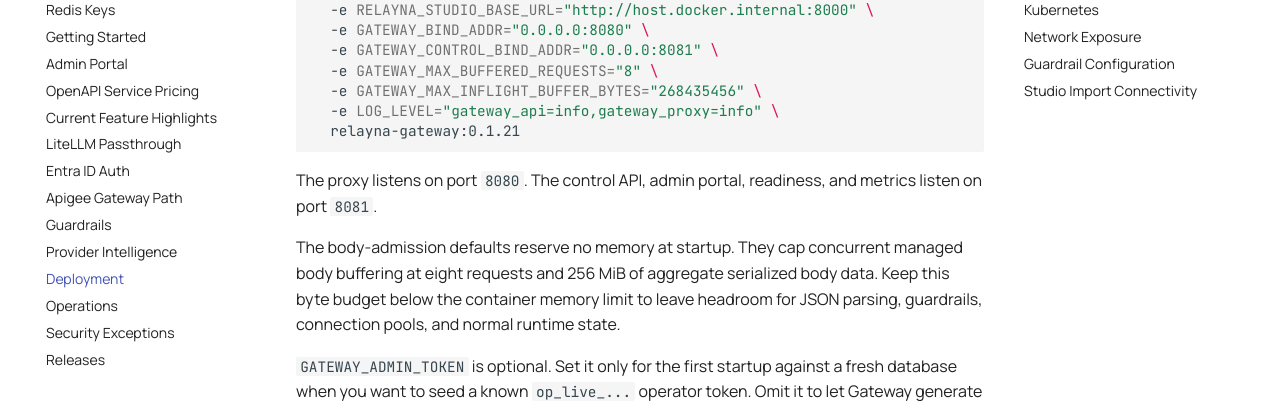
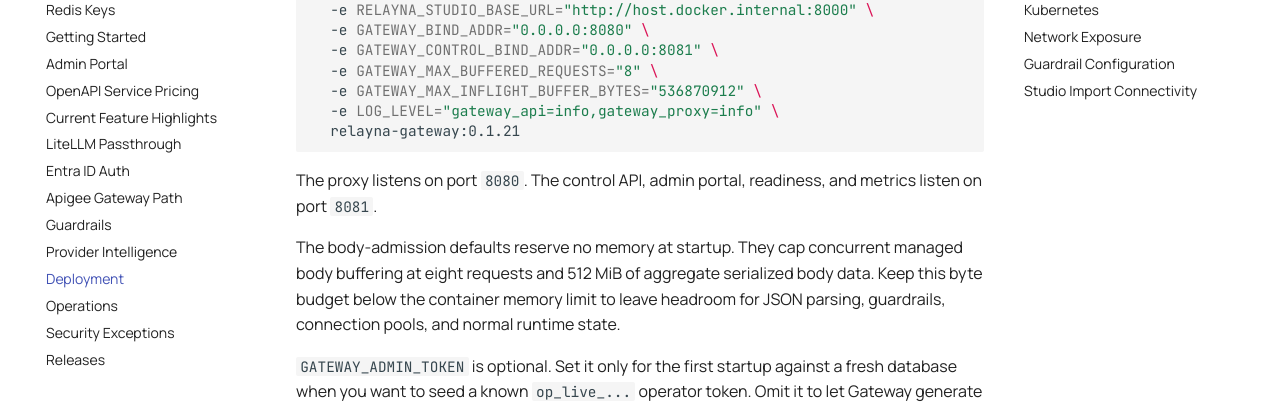
Before and after one commit to sarattha/relayna-gateway, an MkDocs documentation site: the page built from docs/deployment.md, in a window 1280 px wide and 900 px high, scrolled down 703 px. Shown: the part 179-582 px from the top of the window. Built offline with MkDocs 1.6.1 and Material for MkDocs 9.7.7, drawn with Linux system fonts in a browser that asks for light colours; comment, search, counter and statistics services are not loaded.

Commit message:
chore: raise buffered body default to 512 MiB

````diff
--- a/docs/deployment.md
+++ b/docs/deployment.md
@@ -41,7 +41,7 @@
   -e GATEWAY_BIND_ADDR="0.0.0.0:8080" \
   -e GATEWAY_CONTROL_BIND_ADDR="0.0.0.0:8081" \
   -e GATEWAY_MAX_BUFFERED_REQUESTS="8" \
-  -e GATEWAY_MAX_INFLIGHT_BUFFER_BYTES="268435456" \
+  -e GATEWAY_MAX_INFLIGHT_BUFFER_BYTES="536870912" \
   -e LOG_LEVEL="gateway_api=info,gateway_proxy=info" \
   relayna-gateway:0.1.21
 ```
@@ -49,7 +49,7 @@
 The proxy listens on port `8080`. The control API, admin portal, readiness, and metrics listen on port `8081`.
 
 The body-admission defaults reserve no memory at startup. They cap concurrent
-managed body buffering at eight requests and 256 MiB of aggregate serialized
+managed body buffering at eight requests and 512 MiB of aggregate serialized
 body data. Keep this byte budget below the container memory limit to leave
 headroom for JSON parsing, guardrails, connection pools, and normal runtime
 state.
````
Also changed, not shown: README.md (+1 -1 lines), docs/operations.md (+1 -1 lines), internal/execplans/memory-safe-body-processing.md (+18 -0 lines), 3 other files.
